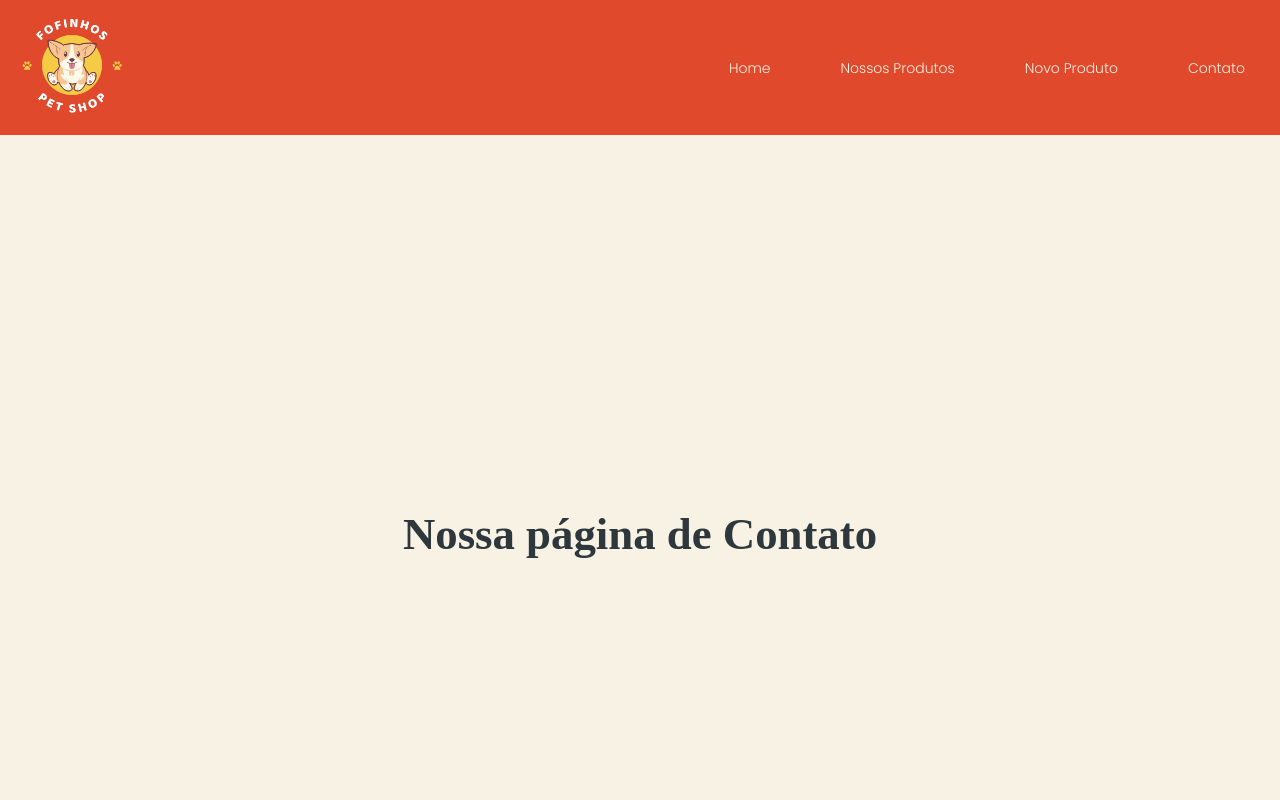
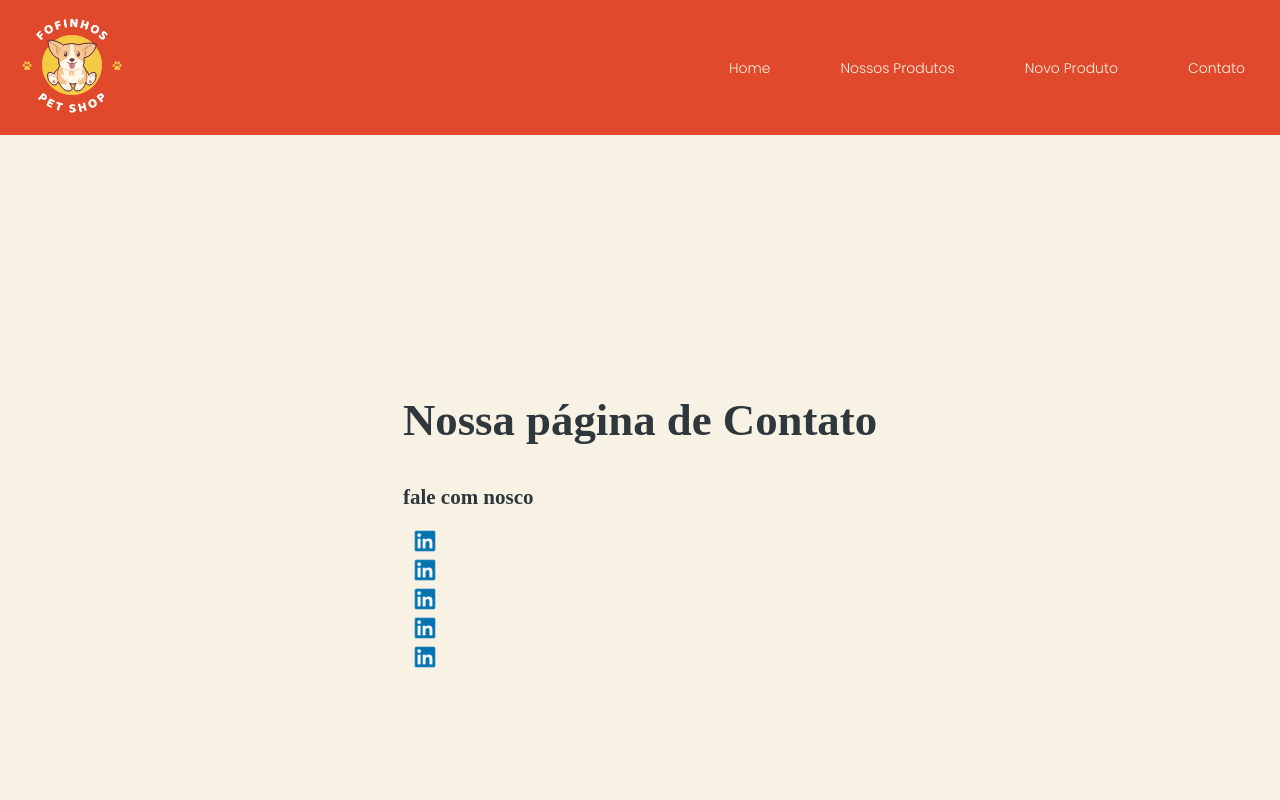
Before and after one commit to Solangelis/petShopToti, a React (Vite) app in the folder cliente/: page /contato in a window 1280 px wide. Shown: the top 800 px of the page. Built offline with nearby package versions, Linux system fonts and the light colour scheme; no server answers; a web font is replaced by a local one.

Commit message:
adicionar linkedin a pagina de contato.

```diff
--- a/cliente/src/pages/Contato.jsx
+++ b/cliente/src/pages/Contato.jsx
@@ -1,8 +1,47 @@
 import styled from "styled-components";
+import conta from '../components/images/conta.png';
+import "./syles/Contato.css"
+import React from "react";
 
 export default function Contato() {
   return (
-    <ContatosContainer><h1>Nossa página de Contato</h1></ContatosContainer>
+    <ContatosContainer>
+      <div>
+      <h1>Nossa página de Contato</h1>
+      <br />
+      <br />
+      <h2>fale com nosco</h2>
+      <div>
+        <br />
+        <ul>
+          <li><a href='' target="_blank">
+          <img  className='icon'src={conta}></img>
+            <span>Ankys-Serrano</span>
+          </a></li>
+          <li><a href='https://linkedin.com/in/humbertocolmenares' target="_blank">
+          <img  className='icon'src={conta}></img>
+            <span>Humberto-Colmenares</span>
+          </a></li>
+          <li><a href='https://www.linkedin.com/in/marisa-basilio/' target="_blank">
+          <img  className='icon'src={conta}></img>
+            <span>Marisa-Basilio</span>
+          </a></li>
+          <li><a href='https://www.linkedin.com/in/solangelis-hernandez-gonzalez-098164213/' target="_blank">
+          <img  className='icon'src={conta}></img>
+            <span>Solangelis-Gonzales</span>
+          </a></li>
+          <li><a href='https://www.linkedin.com/in/philistin-destin-tabitha-039b65241/' target="_blank">
+          <img  className='icon'src={conta}></img>
+            <span>Philistin-Tabitha</span>
+          </a></li>
+        </ul>
+      </div>
+      <div>
+        </div>
+      </div>
+
+    </ContatosContainer>
+
   )
 }
 
--- /dev/null
+++ b/cliente/src/pages/syles/Contato.css
@@ -0,0 +1,5 @@
+.icon{
+    width: 24px;
+    height: 24px;
+    margin: 0 10px;
+}
```
Also changed, not shown: cliente/src/components/images/conta.png (added).
